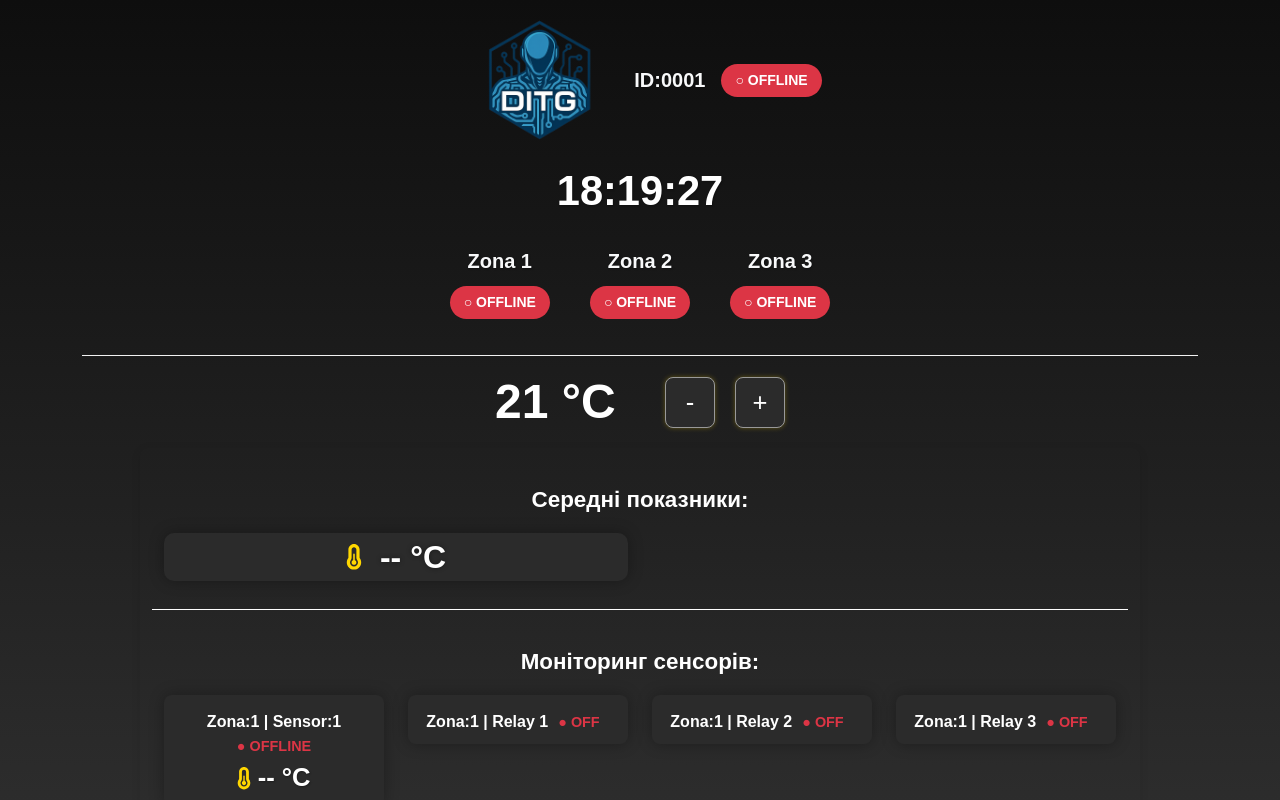
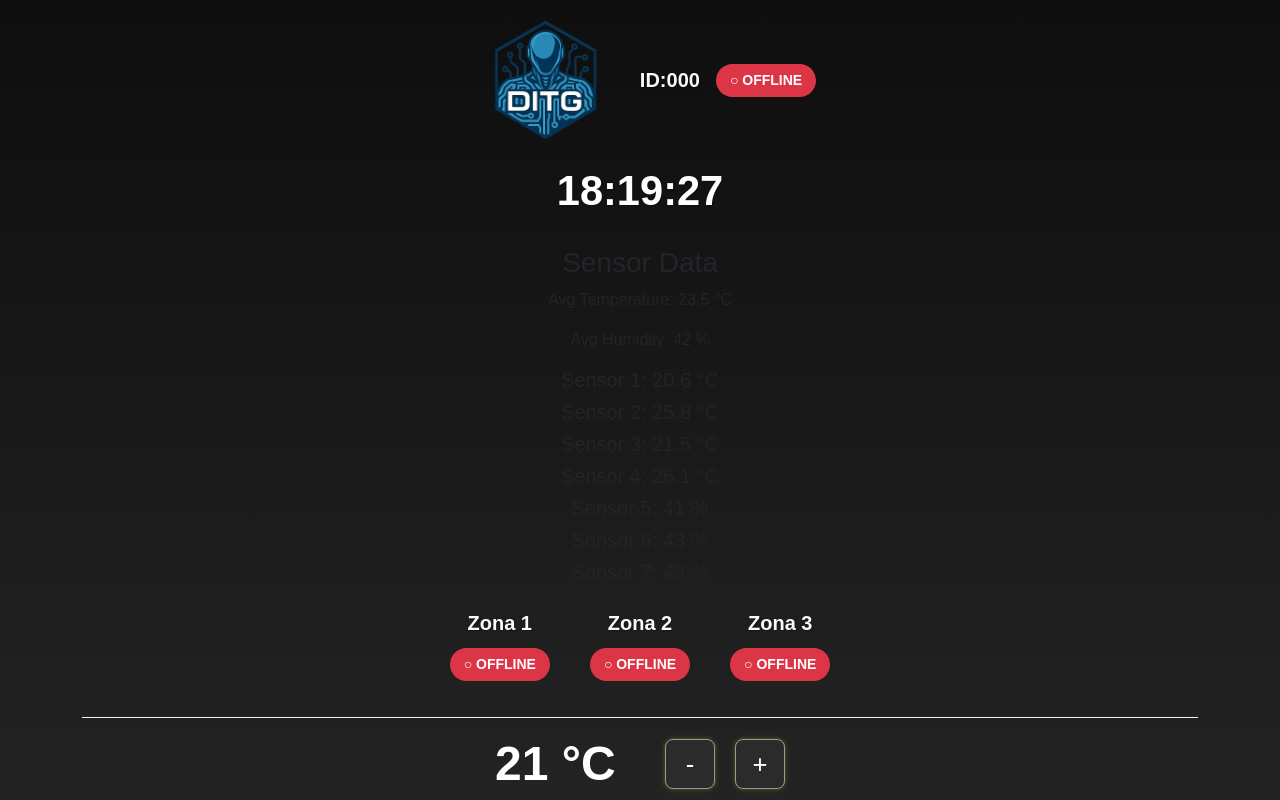
Before and after one commit to DITGDIGENTIS/ditgdigentis, a Next.js app: page / in a window 1280 px wide. Shown: the top 800 px of the page. Built offline with nearby package versions, Linux system fonts and the light colour scheme; no server answers.

Commit message:
zona1 status rele

```diff
--- a/src/app/page.tsx
+++ b/src/app/page.tsx
@@ -9,6 +9,21 @@ import ZonaTemperature from "../components/ZonaTemperature";
 export default function Home() {
   const [time, setTime] = useState("");
   const [isOnline, setIsOnline] = useState(false);
+
+  // Стейт для времени и сенсоров
+  const [sensorData, setSensorData] = useState<{ [key: string]: string }>({
+    sensor1: "-- °C",
+    sensor2: "-- °C",
+    sensor3: "-- °C",
+    sensor4: "-- °C",
+    sensor5: "-- %",
+    sensor6: "-- %",
+    sensor7: "-- %",
+  });
+
+  // Стейт для средней температуры и влажности
+  const [avgTemp, setAvgTemp] = useState<string>("--");
+  const [avgHum, setAvgHum] = useState<string>("--");
 
   useEffect(() => {
     const updateClock = () => {
@@ -31,17 +46,60 @@ export default function Home() {
           const online = now - lastUpdate < 20000;
           setIsOnline(online);
         })
-        .catch(() => {
-          setIsOnline(false); // В случае ошибки, считаем сервер оффлайн
-        });
+        .catch(() => setIsOnline(false));
     };
 
     checkRemotePiStatus();
-    const remotePiInterval = setInterval(checkRemotePiStatus, 10000); // Обновляем статус сервера каждые 10 секунд
+    const remotePiInterval = setInterval(checkRemotePiStatus, 1000);
+
+    // Обновление данных сенсоров и вычисление средней температуры и влажности
+    const updateSensorData = () => {
+      const sensorValues: Record<string, string> = {
+        sensor1: (20 + Math.random() * 5).toFixed(1) + " °C",
+        sensor2: (21 + Math.random() * 5).toFixed(1) + " °C",
+        sensor3: (19 + Math.random() * 5).toFixed(1) + " °C",
+        sensor4: (22 + Math.random() * 5).toFixed(1) + " °C",
+        sensor5: (40 + Math.random() * 10).toFixed(0) + " %",
+        sensor6: (42 + Math.random() * 10).toFixed(0) + " %",
+        sensor7: (38 + Math.random() * 10).toFixed(0) + " %",
+      };
+
+      setSensorData(sensorValues);
+
+      // Рассчитываем среднюю температуру
+      let sumTemp = 0;
+      let countTemp = 0;
+      for (let i = 1; i <= 4; i++) {
+        const value = parseFloat(sensorValues["sensor" + i]);
+        if (!isNaN(value)) {
+          sumTemp += value;
+          countTemp++;
+        }
+      }
+      const avgTempCalculated = countTemp > 0 ? (sumTemp / countTemp).toFixed(1) : "--";
+      setAvgTemp(avgTempCalculated);
+
+      // Рассчитываем среднюю влажность
+      let sumHum = 0;
+      let countHum = 0;
+      for (let i = 5; i <= 7; i++) {
+        const value = parseFloat(sensorValues["sensor" + i]);
+        if (!isNaN(value)) {
+          sumHum += value;
+          countHum++;
+        }
+      }
+      const avgHumCalculated = countHum > 0 ? (sumHum / countHum).toFixed(0) : "--";
+      setAvgHum(avgHumCalculated);
+    };
+
+    updateSensorData();
+    const sensorInterval = setInterval(updateSensorData, 5000);
 
     return () => {
       clearInterval(clockInterval);
       clearInterval(remotePiInterval);
+      clearInterval(sensorInterval);
     };
   }, []);
 
@@ -56,7 +114,7 @@ export default function Home() {
             height={160}
             className="ditg-logo"
           />
-          <span className="indicator-label fw-bold fs-5 text-light">ID:0001</span>
+          <span className="indicator-label fw-bold fs-5 text-light">ID:000</span>
           <span
             className={`status-indicator ${isOnline ? "online" : "offline"}`}
             title={isOnline ? "Online" : "Offline"}
@@ -77,6 +135,21 @@ export default function Home() {
               {time}
             </span>
           </div>
+        </div>
+      </div>
+
+      <div className="sensor-data-container text-center mt-4">
+        <h3>Sensor Data</h3>
+        <p>Avg Temperature: {avgTemp} °C</p>
+        <p>Avg Humidity: {avgHum} %</p>
+        <div className="sensor-details">
+          <h5>Sensor 1: {sensorData.sensor1}</h5>
+          <h5>Sensor 2: {sensorData.sensor2}</h5>
+          <h5>Sensor 3: {sensorData.sensor3}</h5>
+          <h5>Sensor 4: {sensorData.sensor4}</h5>
+          <h5>Sensor 5: {sensorData.sensor5}</h5>
+          <h5>Sensor 6: {sensorData.sensor6}</h5>
+          <h5>Sensor 7: {sensorData.sensor7}</h5>
         </div>
       </div>
 
--- a/src/components/SensorMonitor.tsx
+++ b/src/components/SensorMonitor.tsx
@@ -9,7 +9,7 @@ export function SensorMonitor() {
   const [zona1Online, setZona1Online] = useState<boolean>(false);
   const [lastTemp, setLastTemp] = useState<string | null>(null); // Храним последнее значение температуры
 
-  // Стейт для реле, где каждый ключ - это relay1, relay2, relay3
+  // Стейт для реле
   const [relayStatus, setRelayStatus] = useState<{ [key: string]: boolean }>({
     relay1: false,
     relay2: false,
@@ -34,7 +34,6 @@ export function SensorMonitor() {
           const temp = zona.temp;
           console.log("Fetched Temperature:", temp); // Логируем температуру
 
-          // Обновляем температуру только если она изменилась
           if (temp !== lastTemp && temp !== "none") {
             const tempNum = parseFloat(temp);
 
@@ -45,7 +44,7 @@ export function SensorMonitor() {
             }
           }
 
-          // Обновляем статус реле
+          // Обновляем статус реле (предполагаем, что реле передаются как relay1, relay2, relay3)
           setRelayStatus({
             relay1: zona.relay1 === 1,
             relay2: zona.relay2 === 1,
```
